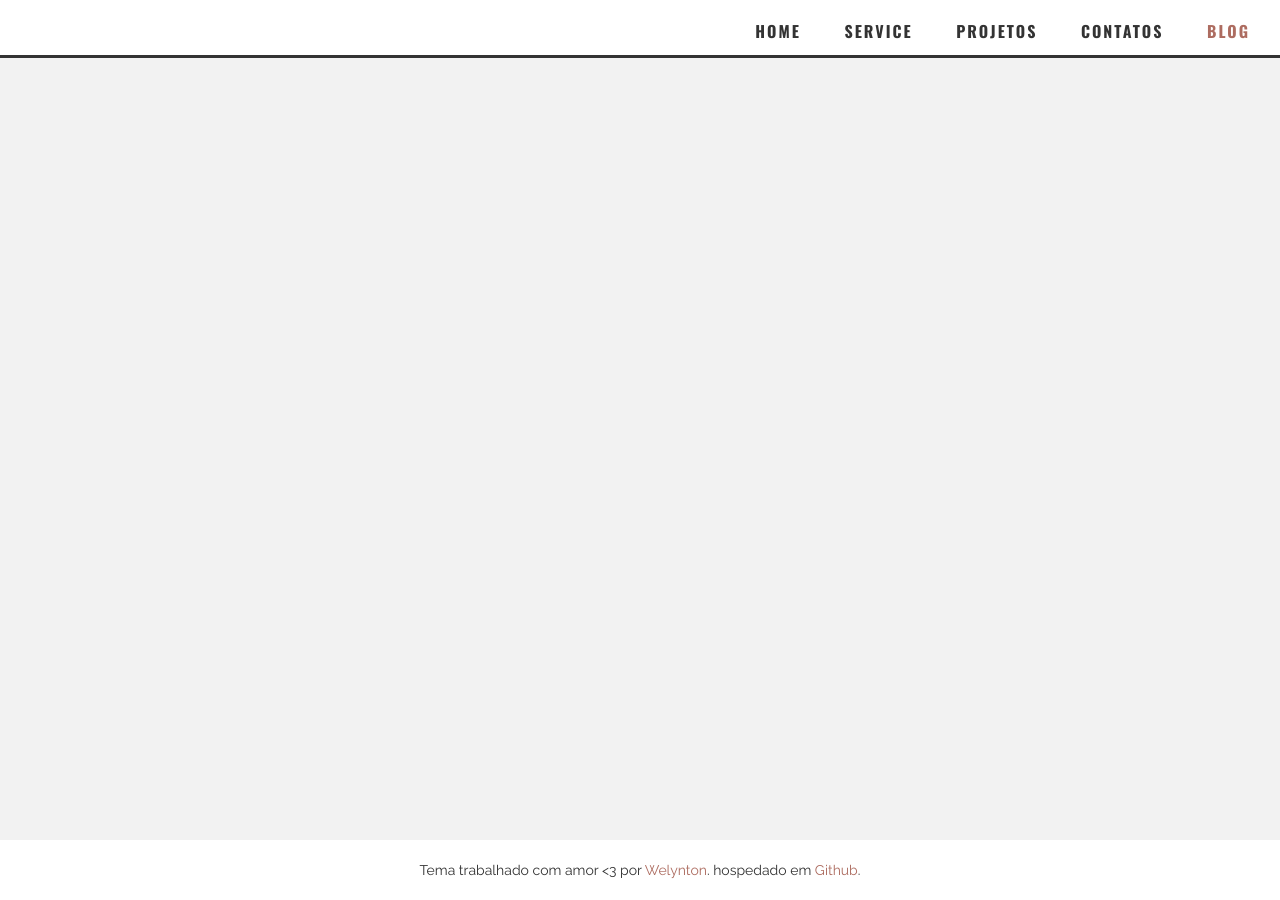
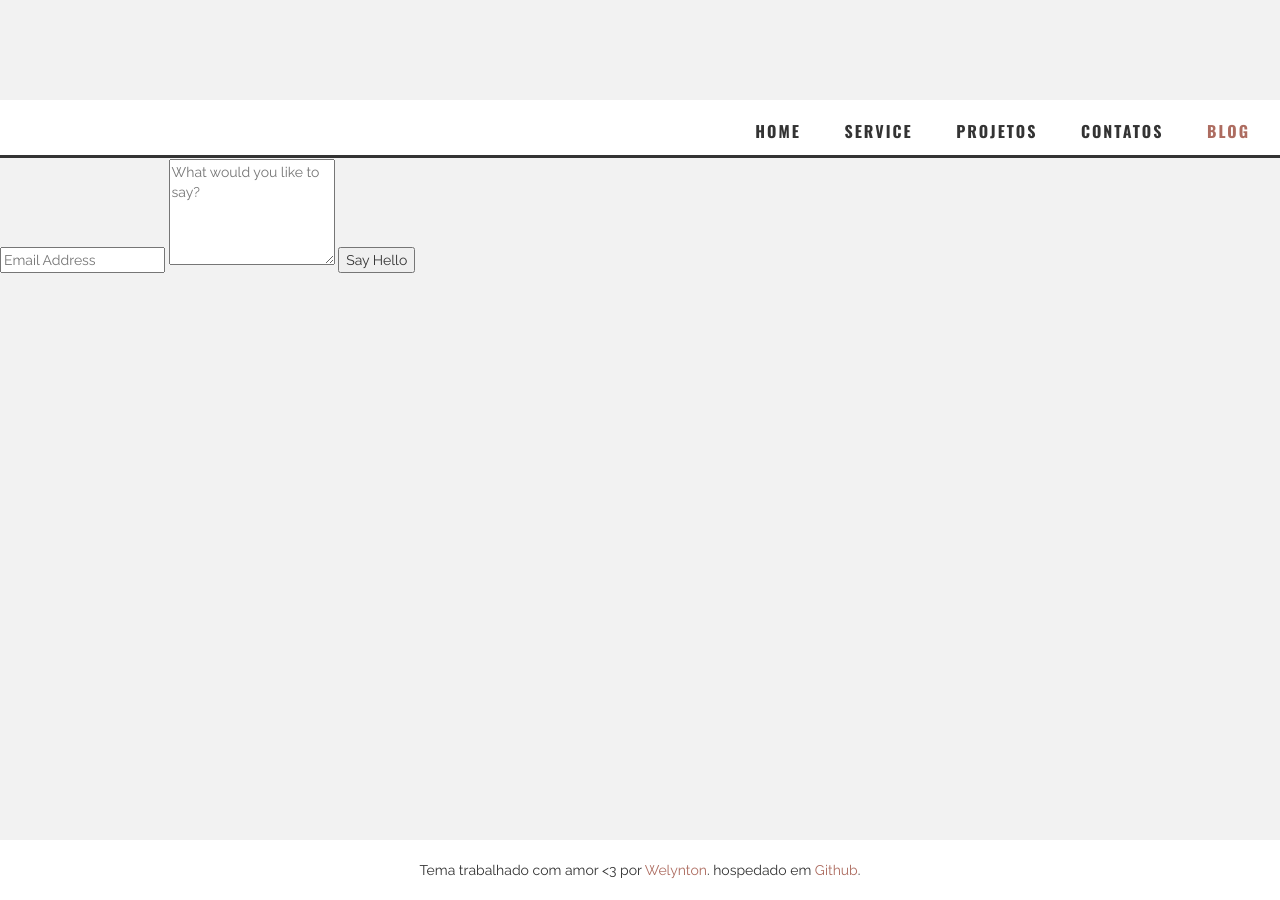
Before and after one commit to welyntonoliveira/welyntonoliveira.github.io, a Jekyll site: the page built from contact.html, in a window 1280 px wide. Built offline with Jekyll 4.4.1, drawn with Linux system fonts in a browser that asks for light colours; nearby versions of some CDN libraries.

Commit message:
começando indez

```diff
--- a/_layouts/default.html
+++ b/_layouts/default.html
@@ -37,6 +37,10 @@
         </nav>
     </header>
 
+    <section>
+        {{ content }}
+    </section>
+
     <script>
         $(document).ready(function(){
             $(".menumobile").click(function(){
--- a/css/template.css
+++ b/css/template.css
@@ -89,3 +89,6 @@
 .footer a {
   color: #ad6c60 !important;
 }
+section {
+  margin-top: 100px;
+}
--- /dev/null
+++ b/less/index.less
@@ -0,0 +1,3 @@
+section{
+    margin-top: 100px;
+}
--- a/less/template.less
+++ b/less/template.less
@@ -1,2 +1,3 @@
 @import 'header.less';
 @import 'footer.less';
+@import 'index.less';
```
Also changed, not shown: min-css/template.min.css.
